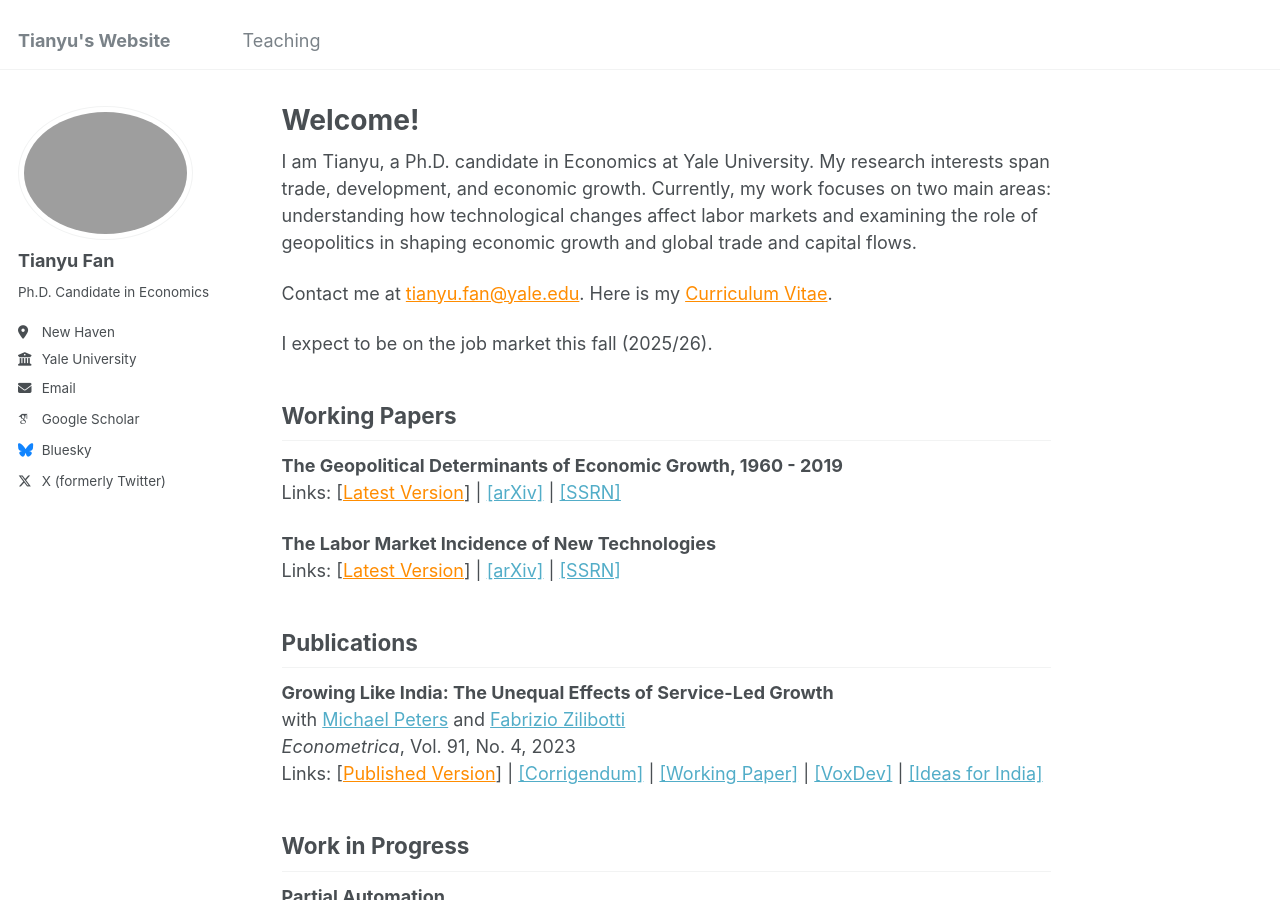
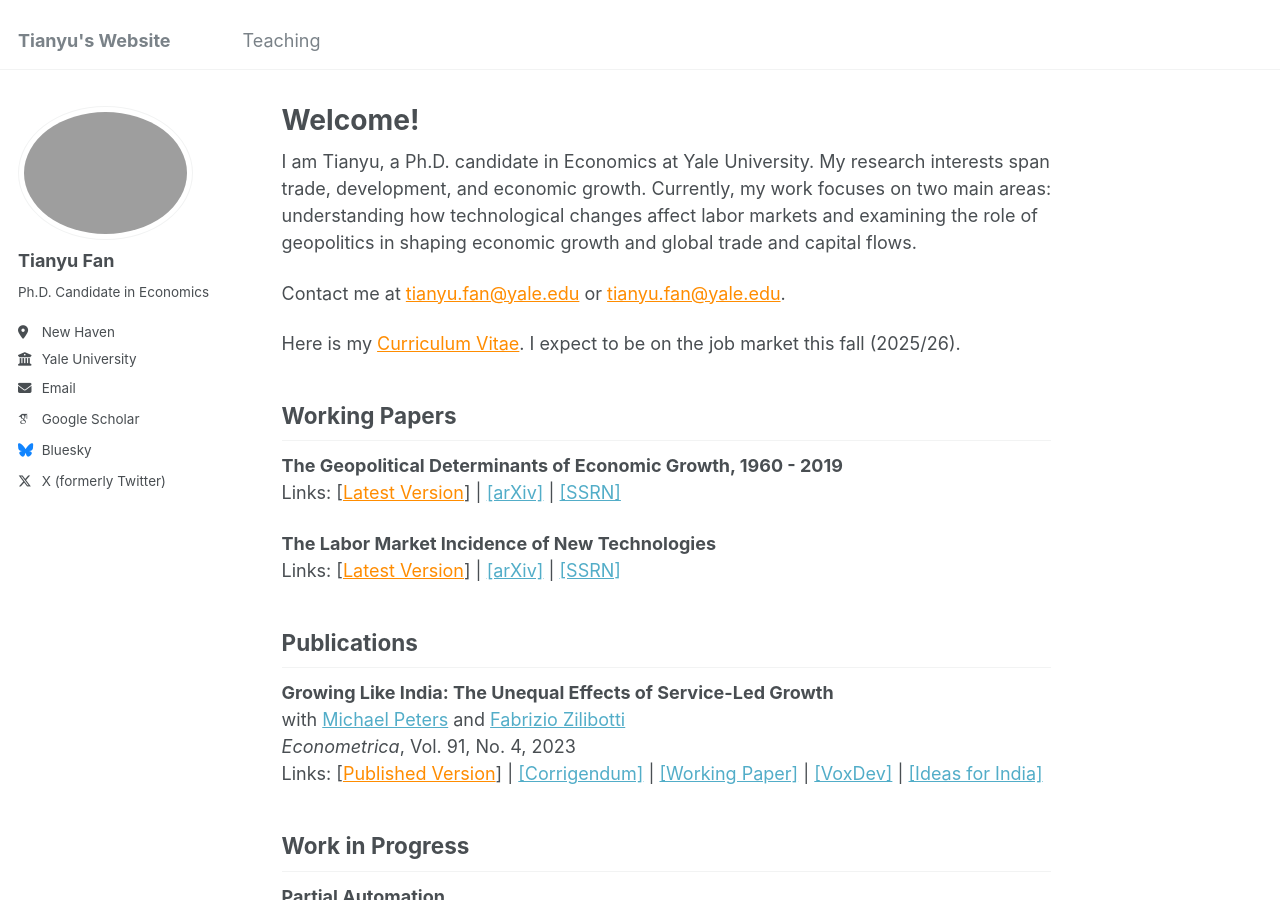
Before and after one commit to tianyufan-econ/tianyufan-econ.github.io, a Jekyll site: the page built from _pages/about.md, in a window 1280 px wide and 900 px high. Built offline with Jekyll 4.4.1, drawn with Linux system fonts in a browser that asks for light colours; some web fonts are replaced.

Commit message:
Update about.md

```diff
--- a/_pages/about.md
+++ b/_pages/about.md
@@ -10,9 +10,9 @@ redirect_from:
 
 I am Tianyu, a Ph.D. candidate in Economics at Yale University. My research interests span trade, development, and economic growth. Currently, my work focuses on two main areas: understanding how technological changes affect labor markets and examining the role of geopolitics in shaping economic growth and global trade and capital flows.
 
-Contact me at <a href="mailto:tianyu.fan@yale.edu" style="color: darkorange;">tianyu.fan@yale.edu</a>. Here is my <a href="/files/CV_FAN_Tianyu.pdf" style="color: darkorange;" title="Download Tianyu Fan's CV">Curriculum Vitae</a>.
+Contact me at <a href="mailto:tianyu.fan@yale.edu" style="color: darkorange;">tianyu.fan@yale.edu</a> or <a href="mailto:tianyufan.econ@gmail.com" style="color: darkorange;">tianyu.fan@yale.edu</a>.
 
-I expect to be on the job market this fall (2025/26).
+Here is my <a href="/files/CV_FAN_Tianyu.pdf" style="color: darkorange;" title="Download Tianyu Fan's CV">Curriculum Vitae</a>. I expect to be on the job market this fall (2025/26).
 
 ## Working Papers
 
```
